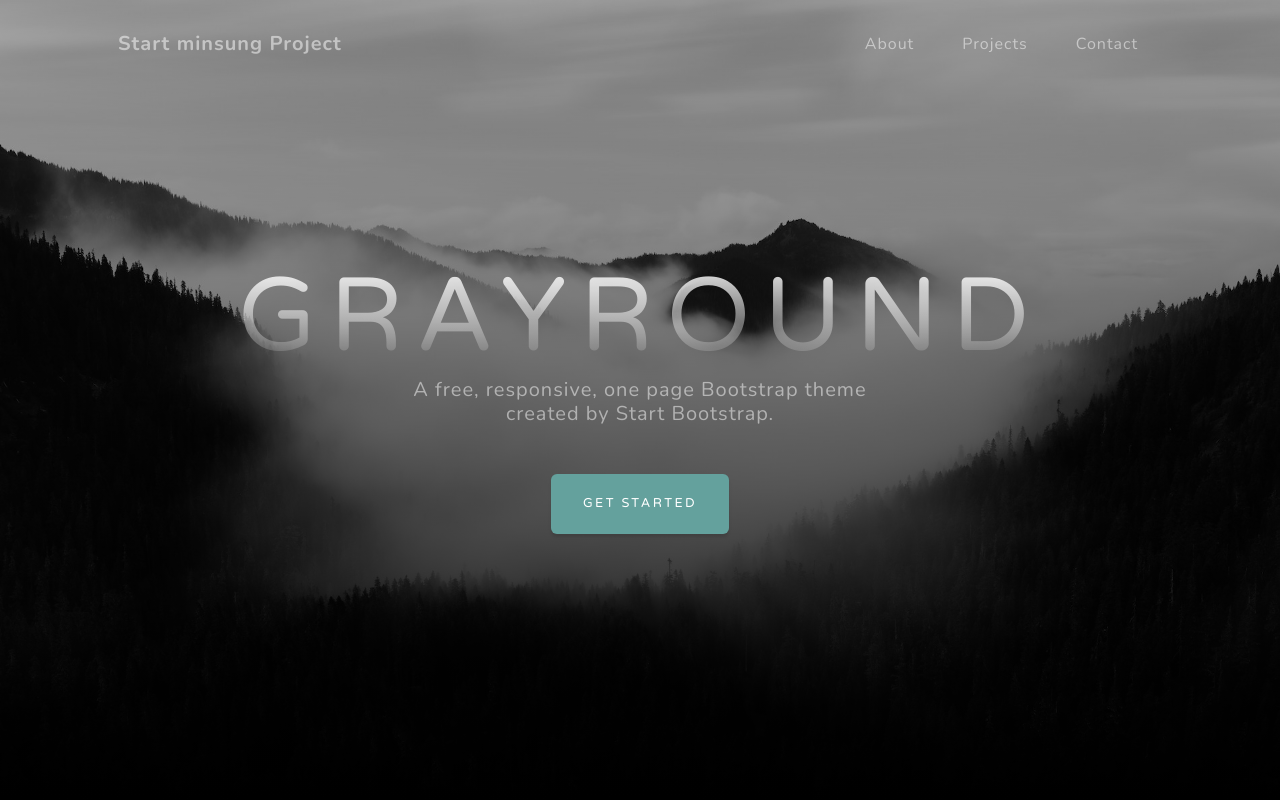
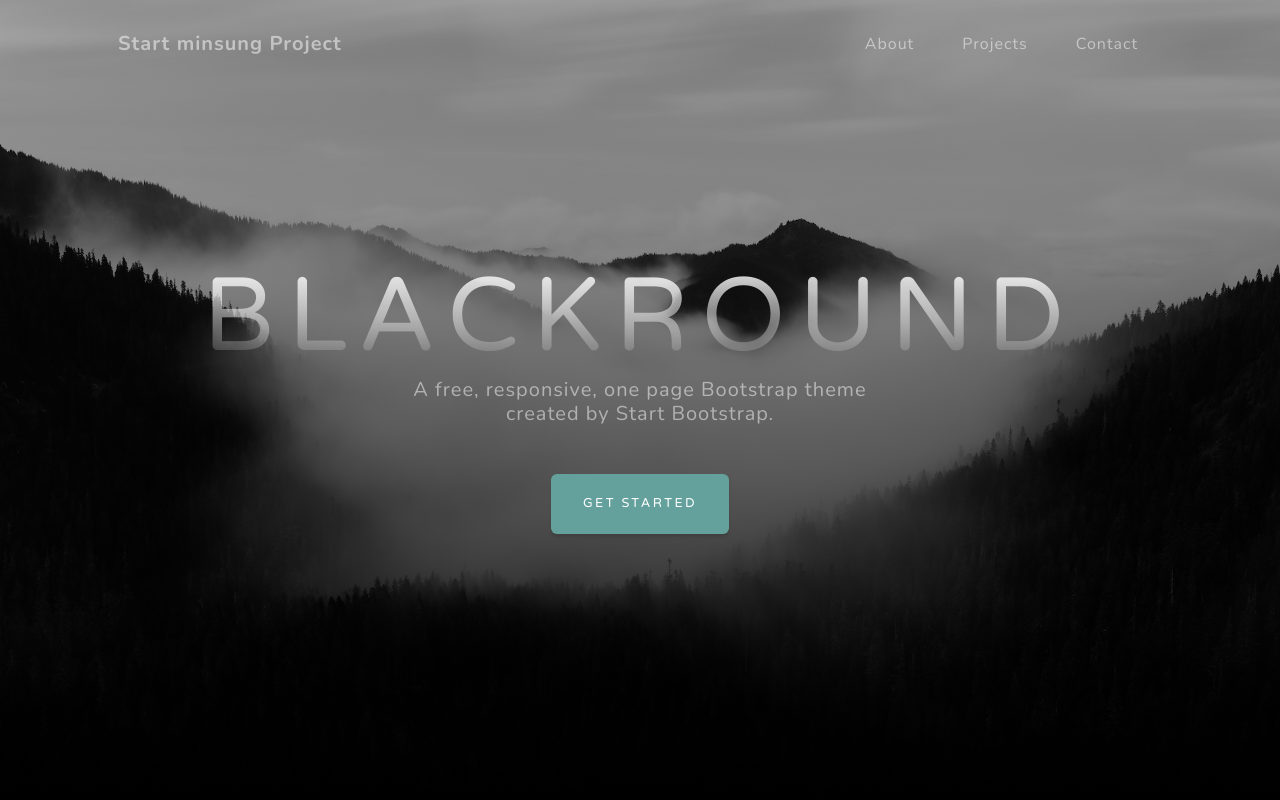
Before and after one commit to minsung219/docker-ci, a plain HTML site: page index.html in a window 1280 px wide. Shown: the top 800 px of the page. Drawn offline with nearby package versions, Linux system fonts and the light colour scheme.

Commit message:
grayrount projectCI

```diff
--- a/index.html
+++ b/index.html
@@ -38,7 +38,7 @@
             <div class="container px-4 px-lg-5 d-flex h-100 align-items-center justify-content-center">
                 <div class="d-flex justify-content-center">
                     <div class="text-center">
-                        <h1 class="mx-auto my-0 text-uppercase">Grayround</h1>
+                        <h1 class="mx-auto my-0 text-uppercase">Blackround</h1>
                         <h2 class="text-white-50 mx-auto mt-2 mb-5">A free, responsive, one page Bootstrap theme created by Start Bootstrap.</h2>
                         <a class="btn btn-primary" href="#about">Get Started</a>
                     </div>
```
